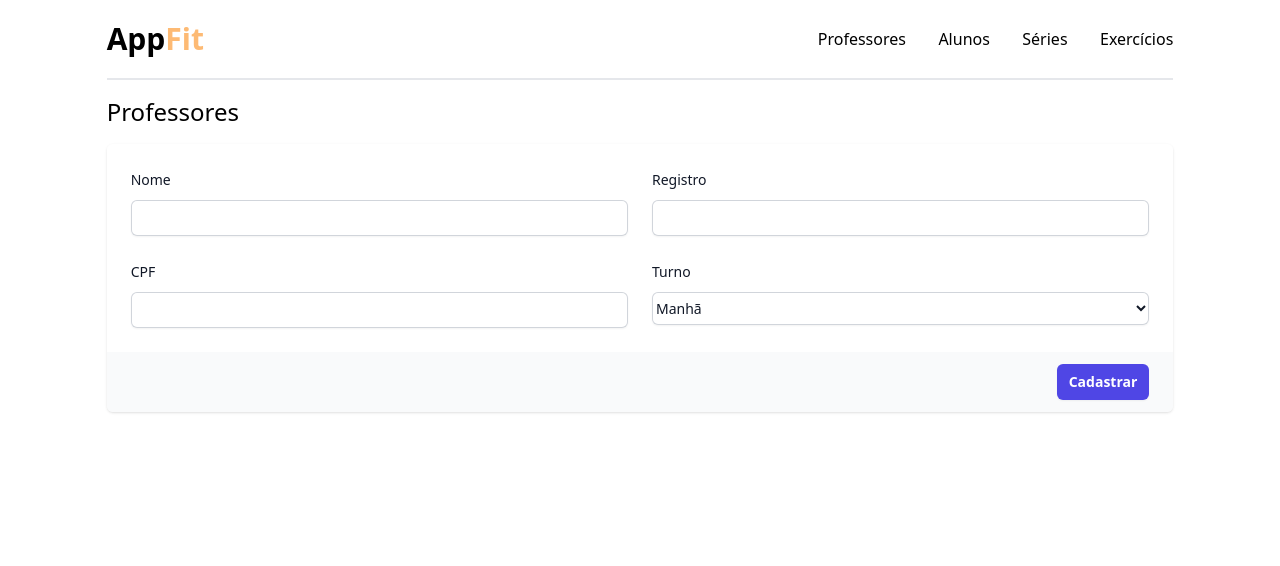
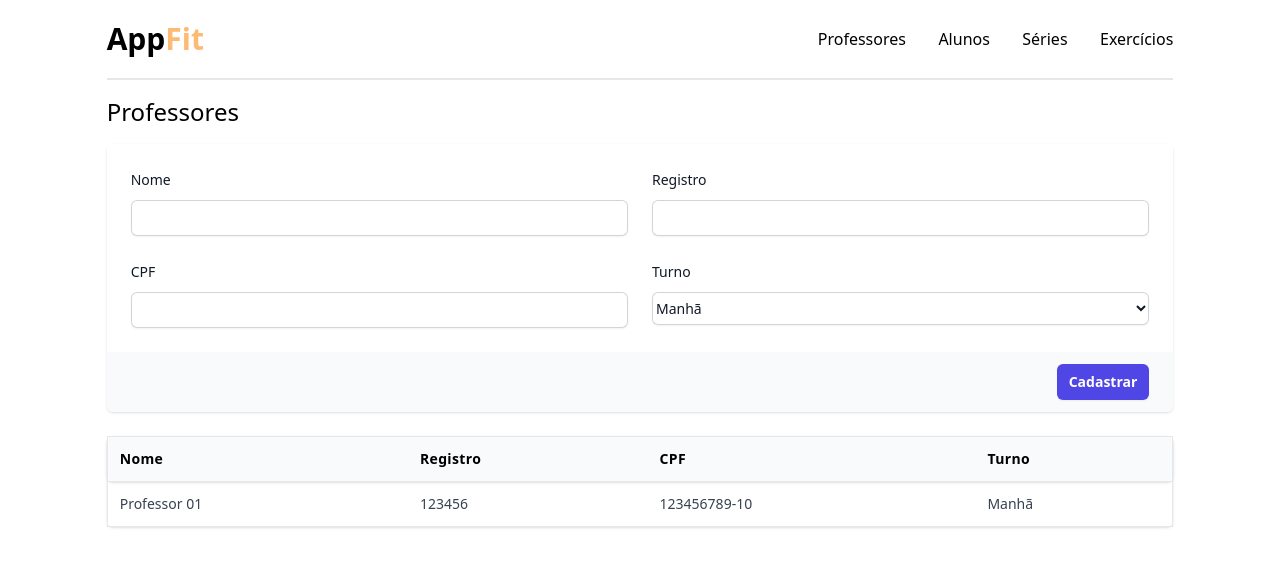
Before and after one commit to leonardo-rendano/AppFit---Frontend, a Next.js app: page /teachers in a window 1280 px wide. Shown: the top 566 px of the page. Built offline with nearby package versions, Linux system fonts and the light colour scheme.

Commit message:
table component created

```diff
--- /dev/null
+++ b/src/components/Table/TableBody/index.tsx
@@ -0,0 +1,13 @@
+import { ReactNode } from "react"
+
+interface TBodyProps {
+  children: ReactNode
+}
+
+export const TableBody = ({ children }: TBodyProps) => {
+  return (
+    <tbody className="divide-y divide-gray-100">
+      {children}
+    </tbody>
+  )
+}
--- /dev/null
+++ b/src/components/Table/TableHead/index.tsx
@@ -0,0 +1,13 @@
+import { ReactNode } from "react"
+
+interface THeadProps {
+  children: ReactNode
+}
+
+export const TableHead = ({ children }: THeadProps) => {
+  return (
+    <thead className="bg-gray-50 my-6 w-full border shadow sm:rounded-md">
+      {children}
+    </thead>
+  )
+}
--- /dev/null
+++ b/src/components/Table/TableRow/index.tsx
@@ -0,0 +1,13 @@
+import { ReactNode } from "react"
+
+interface TableRowProps {
+  children: ReactNode
+}
+
+export const TableRow = ({ children }: TableRowProps) => {
+  return (
+    <tr>
+      {children}
+    </tr>
+  )
+}
--- /dev/null
+++ b/src/components/Table/Td/index.tsx
@@ -0,0 +1,13 @@
+import { ReactNode } from "react"
+
+interface TableDataProps {
+  children: ReactNode
+}
+
+export const Td = ({ children }: TableDataProps) => {
+  return (
+    <td className="p-3 text-sm text-gray-700">
+      {children}
+    </td>
+  )
+}
--- /dev/null
+++ b/src/components/Table/Th/index.tsx
@@ -0,0 +1,13 @@
+import { ReactNode } from "react"
+
+interface ThProps {
+  children: ReactNode
+}
+
+export const Th = ({ children }: ThProps) => {
+  return (
+    <td className="p-3 text-sm font-semibold tracking-wide text-left">
+      {children}
+    </td>
+  )
+}
--- /dev/null
+++ b/src/components/Table/index.tsx
@@ -0,0 +1,13 @@
+import { ReactNode } from "react"
+
+interface TableProps {
+  children: ReactNode
+}
+
+export const Table = ({ children }: TableProps) => {
+  return (
+    <table className=" my-6 w-full  border shadow sm:rounded-md">
+      {children}
+    </table>
+  )
+}
--- a/src/context/teachers/teacherContext.tsx
+++ b/src/context/teachers/teacherContext.tsx
@@ -4,7 +4,7 @@ import { TeachersContextProps, TeachersContextProviderProps } from "./types";
 export const TeachersContext = createContext({} as TeachersContextProps)
 
 export default function TeachersContextProvider({ children }: TeachersContextProviderProps) {
-  const [isTableShown, setIsTableShown] = useState(false)
+  const [isTableShown, setIsTableShown] = useState(true)
   const [data, setData] = useState([])
 
   return (
--- a/src/context/teachers/types.ts
+++ b/src/context/teachers/types.ts
@@ -1,7 +1,8 @@
-import { ReactNode } from "react";
+import { Dispatch, ReactNode, SetStateAction } from "react";
 
 export interface TeachersContextProps {
-
+  isTableShown: boolean
+  setIsTableShown: Dispatch<SetStateAction<boolean>>
 }
 
 export interface TeachersContextProviderProps {
--- a/src/pages/teachers.tsx
+++ b/src/pages/teachers.tsx
@@ -6,9 +6,19 @@ import { FormInputArea } from "@/components/FormInputArea";
 import { InputText } from "@/components/InputText";
 import { SelectInput } from "@/components/SelectInput";
 import { SubmitButton } from "@/components/SubmitButton";
+import { Table } from "@/components/Table";
+import { TableBody } from "@/components/Table/TableBody";
+import { TableHead } from "@/components/Table/TableHead";
+import { TableRow } from "@/components/Table/TableRow";
+import { Td } from "@/components/Table/Td";
+import { Th } from "@/components/Table/Th";
 import { Title } from "@/components/Title";
+import { TeachersContext } from "@/context/teachers/teacherContext";
+import { useContext } from "react";
 
 export default function TeachersPage() {
+  const { isTableShown } = useContext(TeachersContext)
+
   return (
     <Container>
       <Title text="Professores" />
@@ -59,6 +69,27 @@ export default function TeachersPage() {
 
       </ContentContainer>
 
+      {isTableShown && (
+        <Table>
+          <TableHead>
+            <TableRow>
+              <Th>Nome</Th>
+              <Th>Registro</Th>
+              <Th>CPF</Th>
+              <Th>Turno</Th>
+            </TableRow>
+          </TableHead>
+          <TableBody>
+            <TableRow>
+              <Td>Professor 01</Td>
+              <Td>123456</Td>
+              <Td>123456789-10</Td>
+              <Td>Manhã</Td>
+            </TableRow>
+          </TableBody>
+        </Table>
+      )}
+
     </Container>
   )
 }
```
